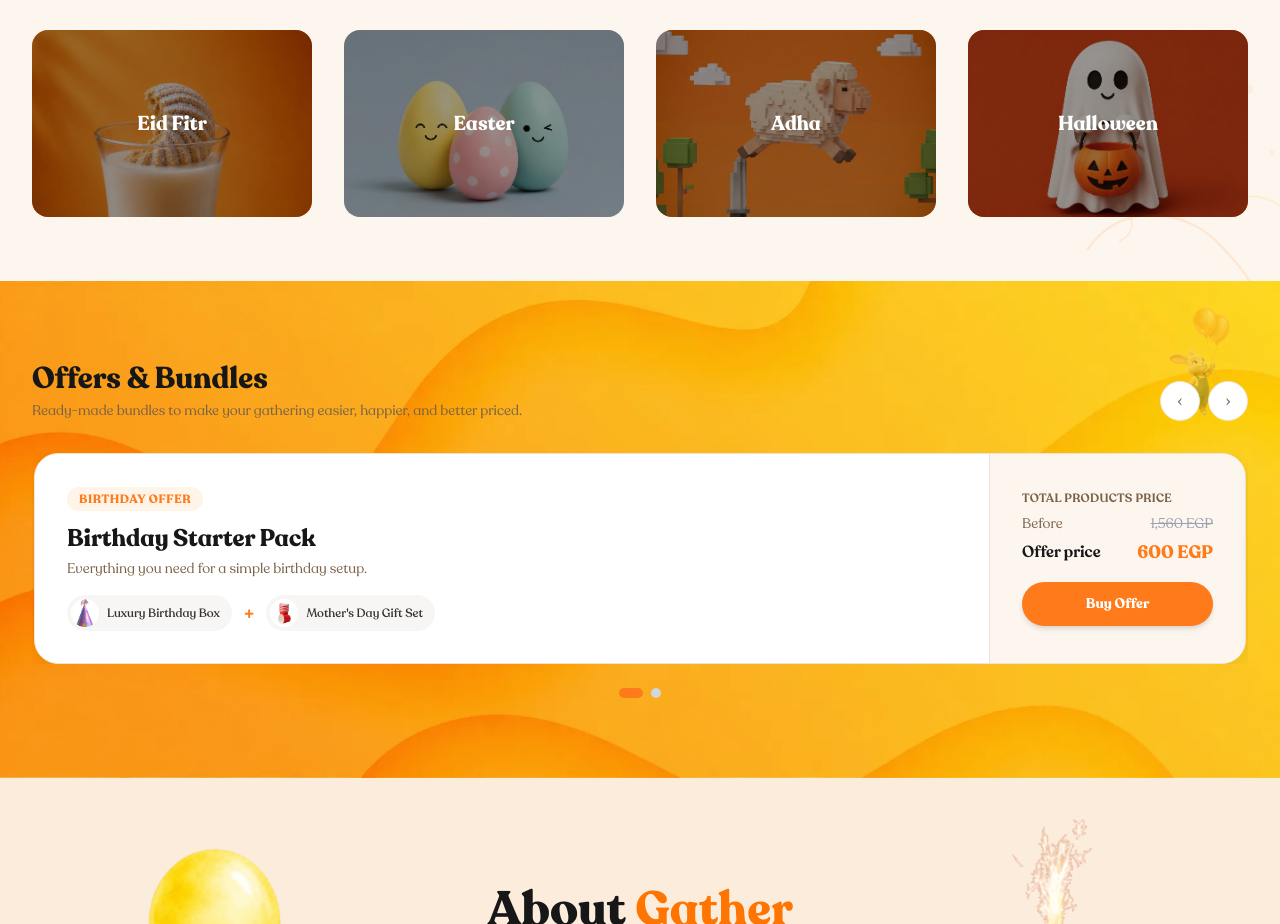
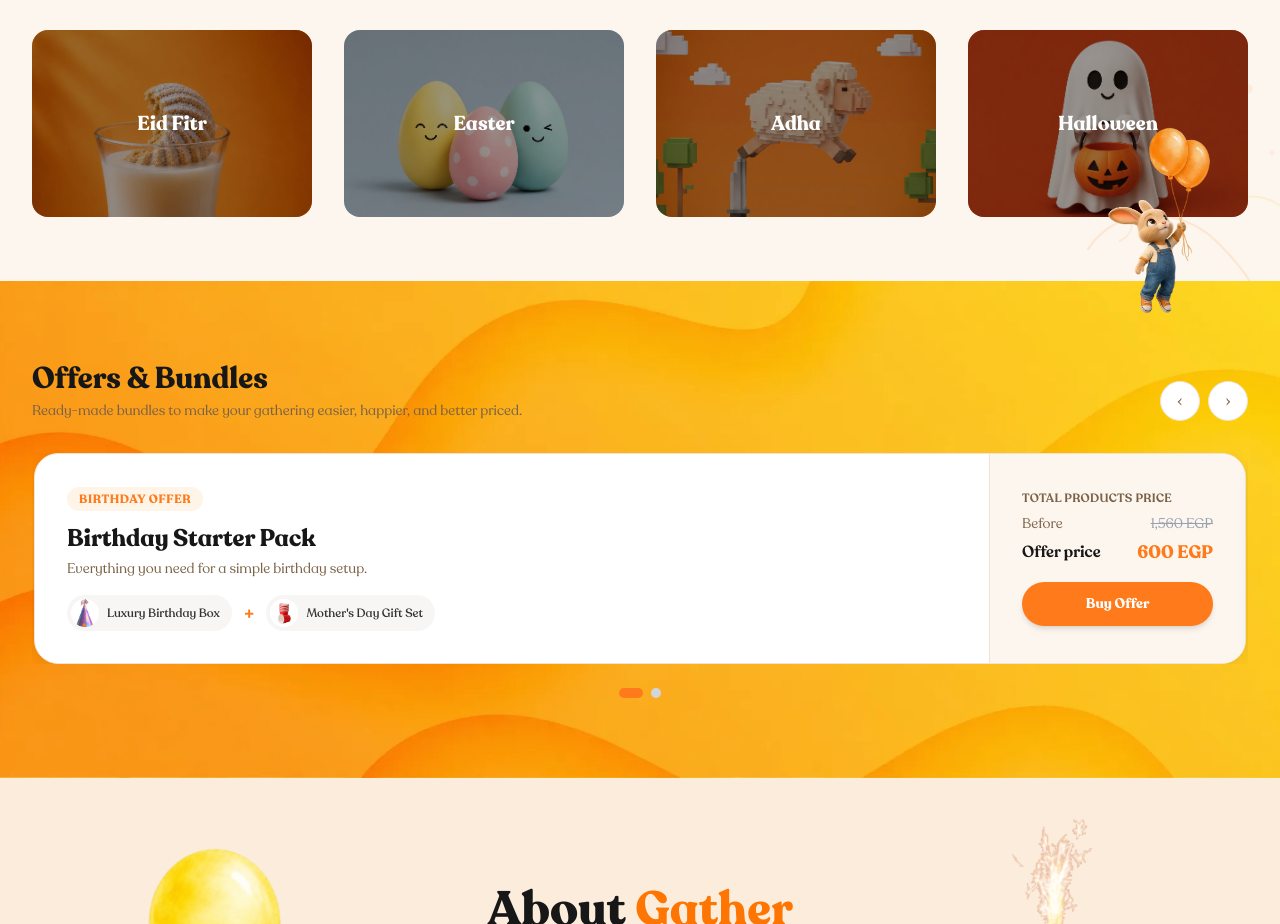
Before and after one commit to Word-of-Mouth-Marketing-agency/gather, a Next.js app: page / in a window 1280 px wide. Shown: the part 2582-3506 px from the top of the page. Built offline with nearby package versions, Linux system fonts and the light colour scheme.

Commit message:
style: move floating rabbit to offers section

```diff
--- a/src/components/sections/OffersBundlesSection.tsx
+++ b/src/components/sections/OffersBundlesSection.tsx
@@ -3,6 +3,7 @@
 import { useState, useCallback, useRef } from 'react'
 import type { OffersGridSectionProps } from '@/types'
 import { getAllBundles } from '@/lib/data'
+import { useScrollParallax } from '@/lib/useScrollParallax'
 import BundleCard from '@/components/BundleCard'
 
 export default function OffersBundlesSection({ title, subtitle }: OffersGridSectionProps) {
@@ -11,6 +12,7 @@ export default function OffersBundlesSection({ title, subtitle }: OffersGridSect
   const [current, setCurrent] = useState(0)
   const [isTransitioning, setIsTransitioning] = useState(false)
   const trackRef = useRef<HTMLDivElement>(null)
+  const { ref: sectionRef, translateY } = useScrollParallax({ maxTranslate: -400 })
 
   const total = bundles.length
 
@@ -30,14 +32,17 @@ export default function OffersBundlesSection({ title, subtitle }: OffersGridSect
   if (total === 0) return null
 
   return (
-    <section className="relative w-full bg-cover bg-center bg-no-repeat py-16 sm:py-20"
+    <section ref={sectionRef} className="relative w-full bg-cover bg-center bg-no-repeat py-16 sm:py-20"
       style={{ backgroundImage: "url('/assets/gather/offers-bg.webp')" }}
     >
-      <div className="absolute top-4 right-4 sm:top-6 sm:right-6 w-20 h-20 sm:w-28 sm:h-28 opacity-30 pointer-events-none select-none z-0">
+      <div
+        className="absolute top-4 right-4 sm:top-6 sm:right-6 w-36 h-36 sm:w-48 sm:h-48 pointer-events-none select-none z-20"
+        style={{ transform: `translateY(${translateY}px)` }}
+      >
         <img
           src="/assets/gather/floating-rabbit.webp"
           alt=""
-          className="w-full h-full object-contain animate-float"
+          className="w-full h-full object-contain"
           aria-hidden
         />
       </div>
```
